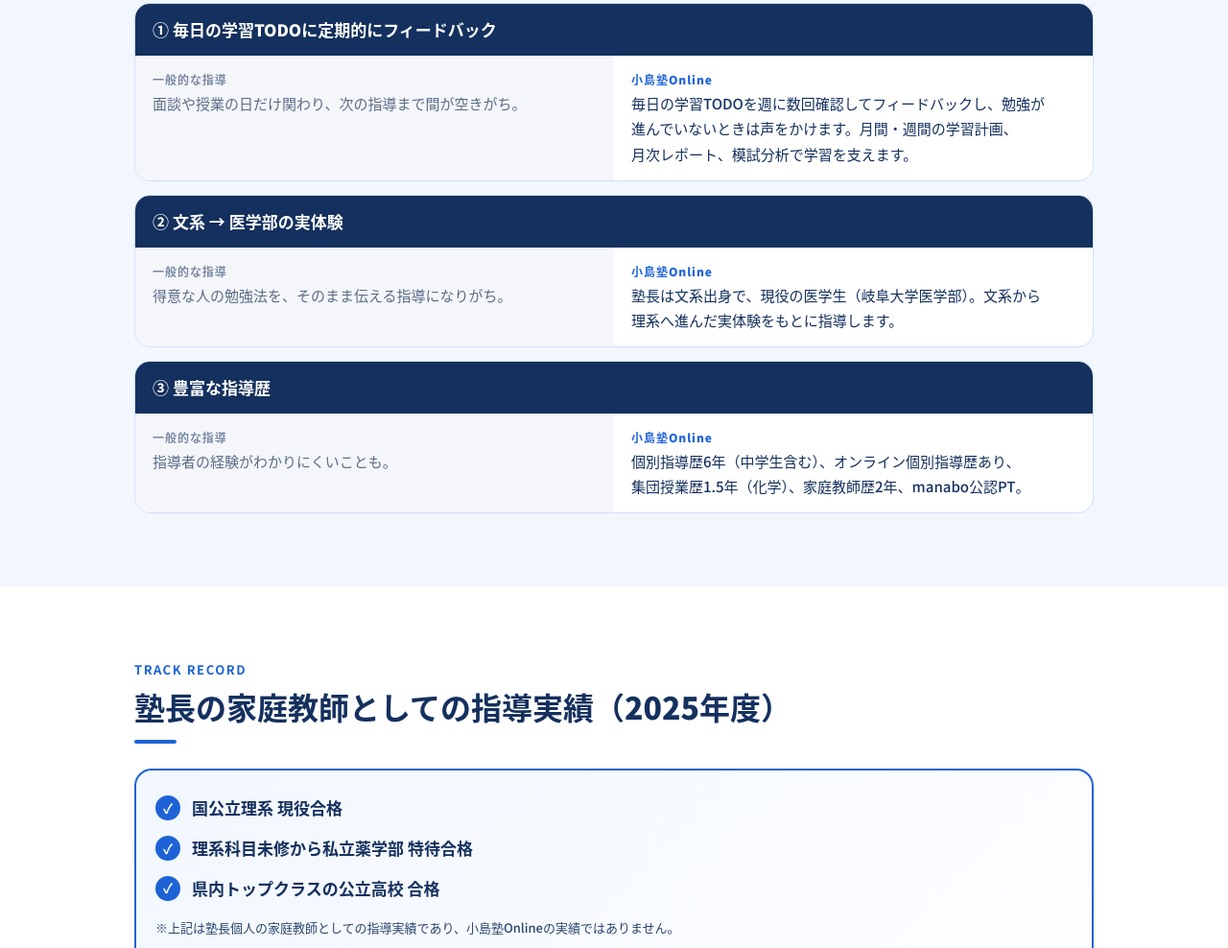
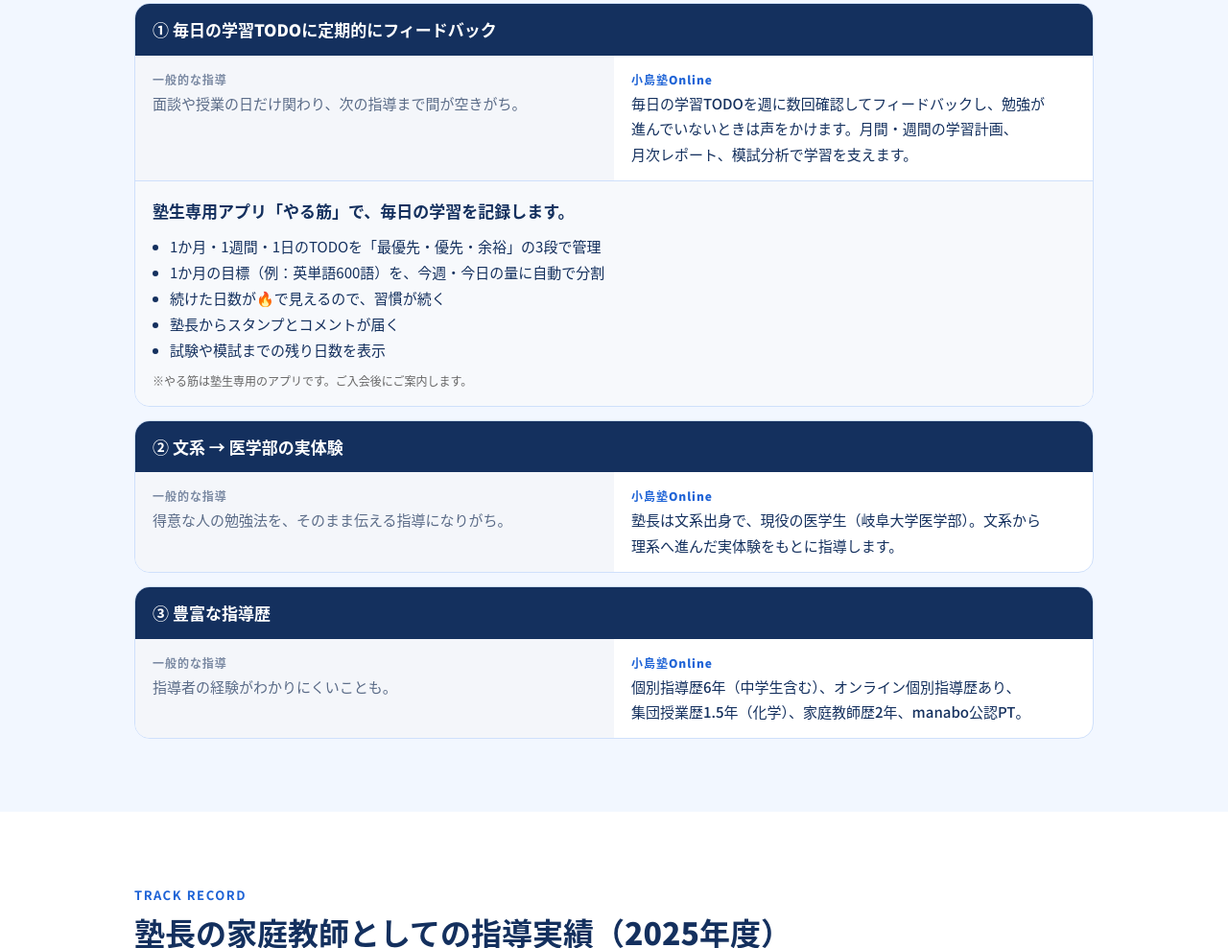
Before and after one commit to kojimajuku/kojimajuku-online, a plain HTML site: page index.html in a window 1280 px wide. Shown: the part 1459-2447 px from the top of the page at 96% size. Drawn offline with Linux system fonts and the light colour scheme.

Commit message:
塾生専用アプリ「やる筋」の紹介を追加

```diff
--- a/index.html
+++ b/index.html
@@ -78,6 +78,10 @@ h2.title::after{content:"";display:block;width:44px;height:4px;border-radius:2px
 .cmp .c.a .t{color:#7b8aa3}
 .cmp .c.b{color:var(--navy);font-weight:500}
 .cmp .c.b .t{color:var(--blue)}
+.cmp .app{border-top:1px solid var(--line);padding:16px 18px;background:#f7f9fc;color:var(--navy)}
+.cmp .app-h{font-weight:900;margin-bottom:8px}
+.cmp .app ul{padding-left:1.2em;line-height:1.8;font-size:15px}
+.cmp .app-n{font-size:12px;color:#666;margin-top:8px}
 
 /* track */
 .track{background:linear-gradient(135deg,#f2f7ff,#fff);border:2px solid var(--blue);border-radius:18px;padding:24px 20px;margin-top:26px}
@@ -221,7 +225,10 @@ footer b{color:#fff;font-size:15px}
   <p class="lead">一般的な個別指導との違いは、次の3つです。</p>
   <div class="cmp">
    <div class="row"><h3>① 毎日の学習TODOに定期的にフィードバック</h3>
-    <div class="cols"><div class="c a"><span class="t">一般的な指導</span>面談や授業の日だけ関わり、次の指導まで間が空きがち。</div><div class="c b"><span class="t">小島塾Online</span>毎日の学習TODOを週に数回確認してフィードバックし、勉強が進んでいないときは声をかけます。月間・週間の学習計画、月次レポート、模試分析で学習を支えます。</div></div></div>
+    <div class="cols"><div class="c a"><span class="t">一般的な指導</span>面談や授業の日だけ関わり、次の指導まで間が空きがち。</div><div class="c b"><span class="t">小島塾Online</span>毎日の学習TODOを週に数回確認してフィードバックし、勉強が進んでいないときは声をかけます。月間・週間の学習計画、月次レポート、模試分析で学習を支えます。</div></div>
+    <div class="app"><p class="app-h">塾生専用アプリ「やる筋」で、毎日の学習を記録します。</p>
+     <ul><li>1か月・1週間・1日のTODOを「最優先・優先・余裕」の3段で管理</li><li>1か月の目標（例：英単語600語）を、今週・今日の量に自動で分割</li><li>続けた日数が🔥で見えるので、習慣が続く</li><li>塾長からスタンプとコメントが届く</li><li>試験や模試までの残り日数を表示</li></ul>
+     <p class="app-n">※やる筋は塾生専用のアプリです。ご入会後にご案内します。</p></div></div>
    <div class="row"><h3>② 文系 → 医学部の実体験</h3>
     <div class="cols"><div class="c a"><span class="t">一般的な指導</span>得意な人の勉強法を、そのまま伝える指導になりがち。</div><div class="c b"><span class="t">小島塾Online</span>塾長は文系出身で、現役の医学生（岐阜大学医学部）。文系から理系へ進んだ実体験をもとに指導します。</div></div></div>
    <div class="row"><h3>③ 豊富な指導歴</h3>
```
